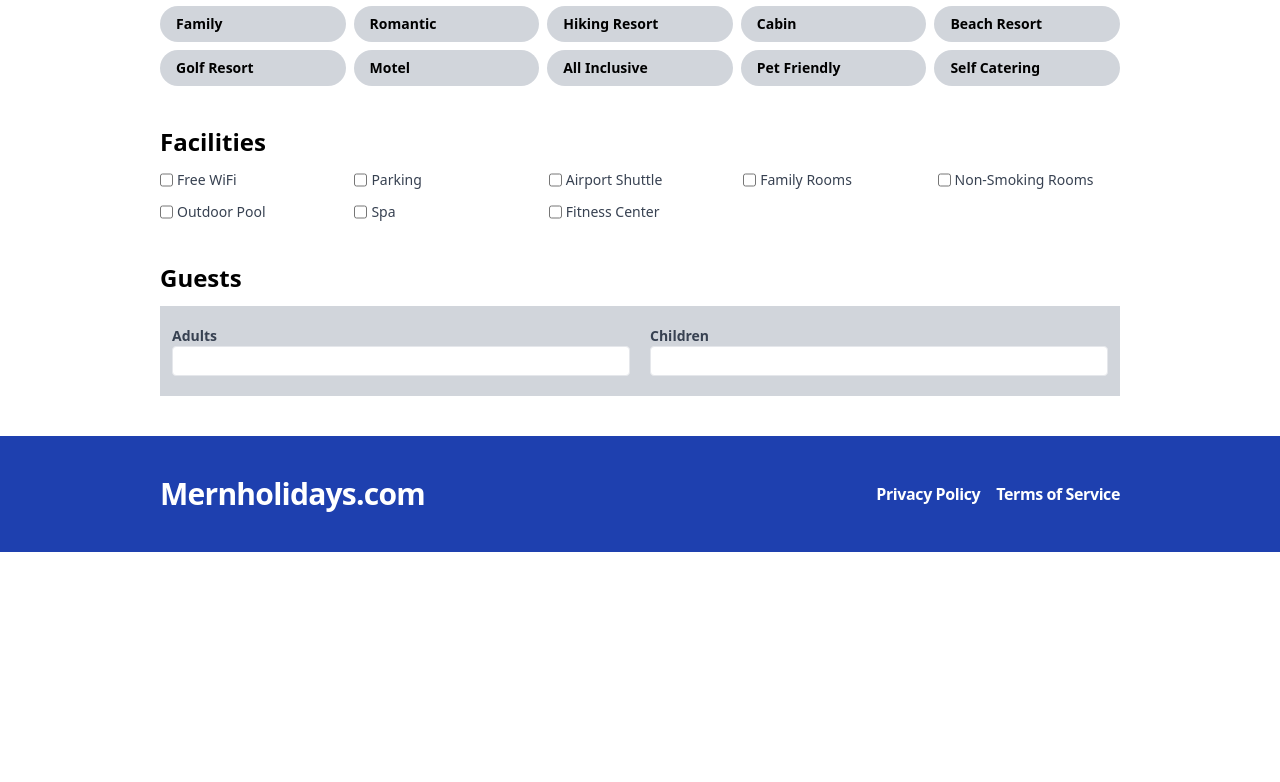
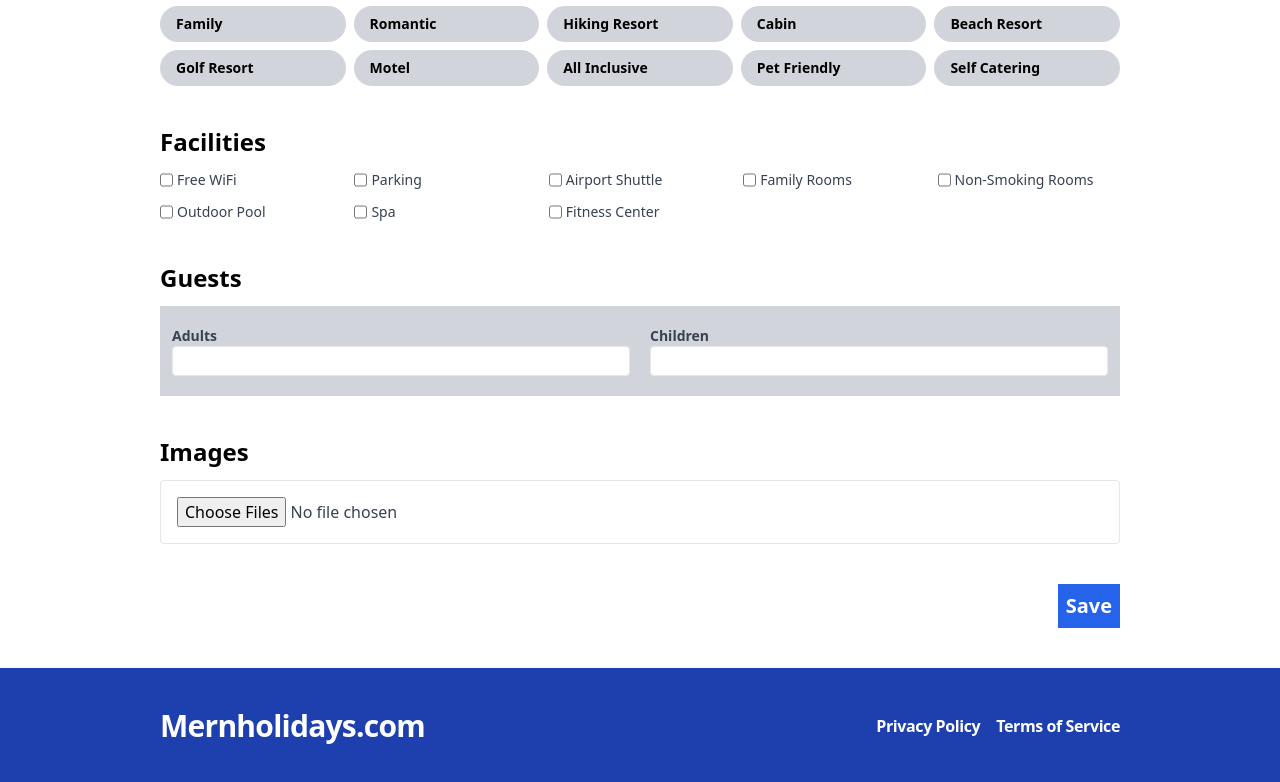
Before and after one commit to TharakaJayz/mern-hotel-booking, a React (Vite) app in the folder client/: page /add-hotel in a window 1280 px wide. Shown: the part 970-1752 px from the top of the page. Before the commit the page ends 1522 px from the top, so only its background shows below. Built offline with nearby package versions, Linux system fonts and the light colour scheme.

Commit message:
creating formData for addForm in react

```diff
--- a/client/src/forms/manageHotelForm/GuestsSection.tsx
+++ b/client/src/forms/manageHotelForm/GuestsSection.tsx
@@ -18,9 +18,7 @@ const GuestsSection = () => {
             type="number"
             min={1}
           />
-          {errors.adultCount && (
-            <span className="text-red-500">{errors.adultCount.message}</span>
-          )}
+
         </label>
         <label className="text-gray-700 text-sm font-bold w-[100%] md:w-[50%]  md:max-w-[50%]">
           Children
@@ -30,9 +28,7 @@ const GuestsSection = () => {
             type="number"
             min={1}
           />
-          {errors.childCount && (
-            <span className="text-red-500">{errors.childCount.message}</span>
-          )}
+
         </label>
       </div>
       {errors.childCount && (
--- /dev/null
+++ b/client/src/forms/manageHotelForm/ImagesSection.tsx
@@ -0,0 +1,35 @@
+import { useFormContext } from "react-hook-form";
+import { HotelFormData } from "./ManageHotelForm";
+
+const ImagesSection = () => {
+  const {
+    register,
+    formState: { errors },
+  } = useFormContext<HotelFormData>();
+
+  return (
+    <div>
+        <h2 className="text-2xl font-bold mb-3">
+            Images
+        </h2>
+        <div className="border rounded p-4  flex flex-col gap-4">
+            <input type="file" multiple accept="image/*" className="w-full text-gray-700 font-normal" {...register("imageFiles",{
+                validate:(imagefiles)=>{
+                    const totalLength = imagefiles.length ;
+                    if(totalLength ===0){
+                        return "At least one image should be added."
+                    }
+                    if(totalLength >= 6){
+                        return "Total number of images cannot be more than 6"
+                    }
+
+                    return true
+                }
+            })}/>
+        </div>
+        {errors.imageFiles && (<span className="text-red-500 text-sm font-bold">{errors.imageFiles.message}</span>)}
+    </div>
+  )
+};
+
+export default ImagesSection;
--- a/client/src/forms/manageHotelForm/ManageHotelForm.tsx
+++ b/client/src/forms/manageHotelForm/ManageHotelForm.tsx
@@ -4,6 +4,7 @@ import DetailsSection from './DetailsSection';
 import TypeSection from './TypeSection';
 import FacilitiesSection from './FacilitiesSection';
 import GuestsSection from './GuestsSection';
+import ImagesSection from './ImagesSection';
 
 
 
@@ -23,16 +24,35 @@ export type HotelFormData  = {
 
 export const ManageHotelForm = () => {
     const formMethods = useForm<HotelFormData>();
+    const {handleSubmit} = formMethods;
 
+    const onSubmit = handleSubmit ((formDataJson:HotelFormData)=>{
+        // create new FormData object & call our API
+        console.log("form data", formDataJson);
+        const formData = new FormData();
+        formData.append("name",formDataJson.name);
+        formData.append("city",formDataJson.city);
+        formData.append("country",formDataJson.country);
+        formData.append("description",formDataJson.description);
+        formData.append("type",formDataJson.type);
+        formData.append("name",formDataJson.name);
+        formData.append("pricePerNigh",formDataJson.pricePerNigh.toExponential.toString());
+        formData.append("starRating",formDataJson.starRating.toExponential.toString());
+        formData.append("adultCount",formDataJson.adultCount.toExponential.toString());
+        formData.append("childCount",formDataJson.childCount.toExponential.toString());
+    })
     return (
         <FormProvider {...formMethods}>
           {/* child components will get access to useForm functionalities also  */}
-        <form className='flex flex-col gap-10'>
+        <form className='flex flex-col gap-10' onSubmit={onSubmit}>
             <DetailsSection />
             <TypeSection />
             <FacilitiesSection />
             <GuestsSection />
-
+            <ImagesSection />
+            <span className='flex justify-end'>
+                <button type='submit' className='bg-blue-600 text-white p-2 font-bold hover:bg-blue-500 text-xl'>Save</button>
+            </span>
         </form>
         </FormProvider>
     )
```
